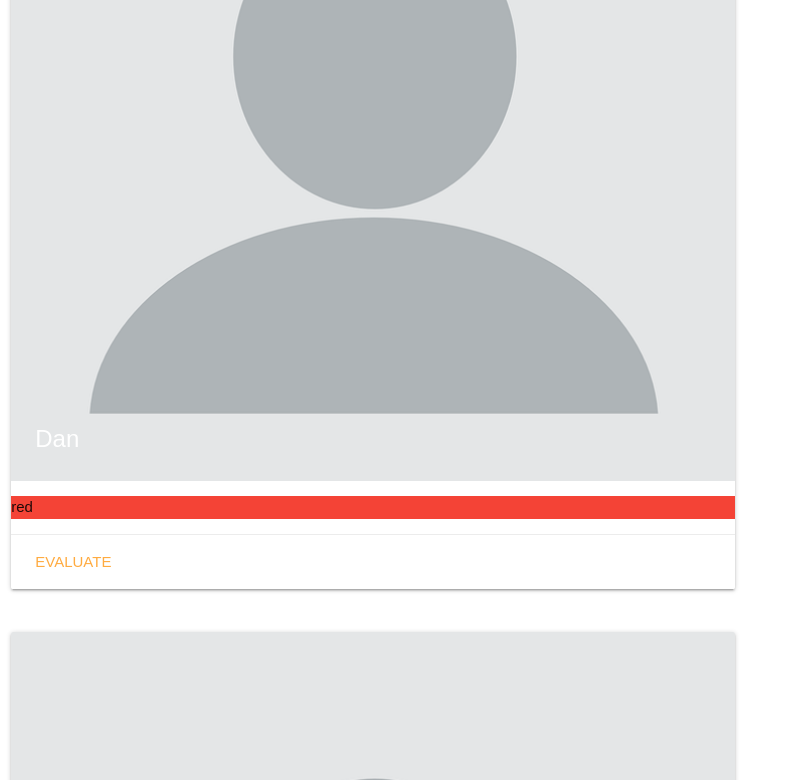
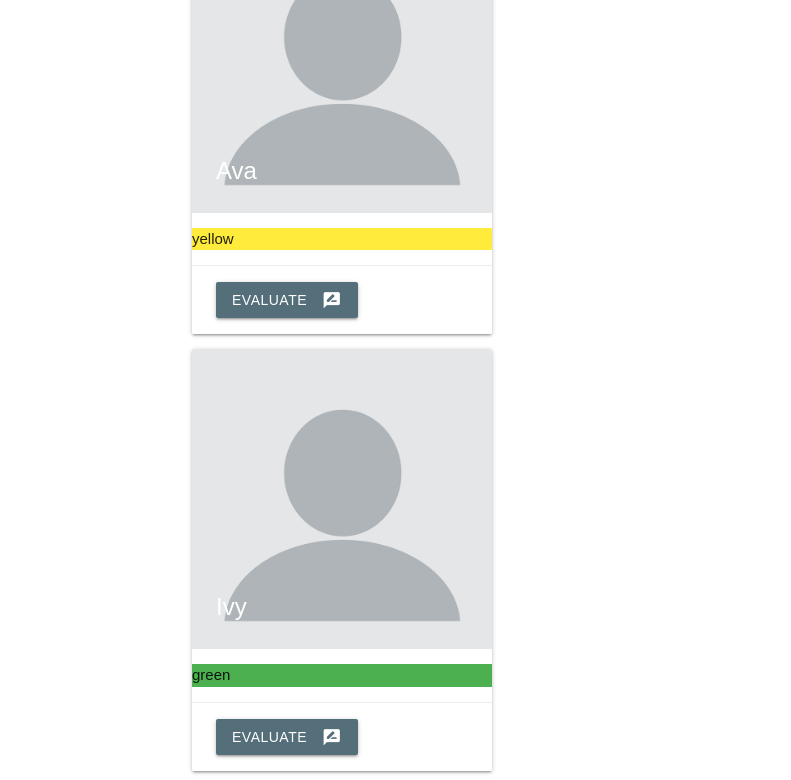
Before and after one commit to bportheine/Teachers_Evaluation_Front-End, a React (Create React App) app in the folder teacher_evalualtion_react/: page / in a window 1280 px wide. Shown: the part 1140-1920 px from the top of the page, without its empty margins (0-791 px from the left). Built offline with nearby package versions, Linux system fonts and the light colour scheme.

Commit message:
Set up Routes, attached to app.js, add RandomButton to Batch

```diff
--- a/teacher_evalualtion_react/src/App.js
+++ b/teacher_evalualtion_react/src/App.js
@@ -1,19 +1,21 @@
 import React, { Component } from 'react';
 import './App.css';
 import Title from './components/Title'
+import { BrowserRouter as Router, Route, Redirect } from 'react-router-dom'
+import Routes from './routes'
 import Batch from './containers/Batch'
 import BatchList from './containers/BatchList'
+import Student from './containers/Student'
 import Login from './containers/Login'
-import Student from './containers/Student'
 
 class App extends Component {
   render() {
     return (
-      <div className="App">
-
-        <Batch />
-
-      </div>
+      <Router>
+        <div className="App">
+          <Routes />
+        </div>
+      </Router>
     );
   }
 }
--- a/teacher_evalualtion_react/src/components/RandomButton.js
+++ b/teacher_evalualtion_react/src/components/RandomButton.js
@@ -1,13 +1,30 @@
 import React, { PureComponent } from 'react'
 import PropTypes from 'prop-types'
 
+// const color = {batch.students.map(s => {s.evaluations.map(e => e.color)} )}
+//
+// switch (color) {
+//   case 'green':
+//     console.log('Oranges are $0.59 a pound.');
+//     break;
+//   case 'yellow':
+//
+//     break;
+//   case 'red':
+//
+//     break;
+//   default:
+//     console.log('Sorry, we are out of ' + expr + '.');
+// }
+
+
 class RandomButton extends PureComponent {
-  static propTypes = {
-  }
 
   render() {
     return (
-
+      <div class="card-action">
+        <a class="blue-grey darken-3 waves-effect waves-light btn"><i class="material-icons right">live_help</i>Ask a Question</a>
+      </div>
     )
   }
 }
--- /dev/null
+++ b/teacher_evalualtion_react/src/containers/Batch.css
@@ -0,0 +1,3 @@
+.card {
+  width: 300px;
+}
--- a/teacher_evalualtion_react/src/containers/Batch.js
+++ b/teacher_evalualtion_react/src/containers/Batch.js
@@ -1,6 +1,8 @@
 import React, { PureComponent } from 'react'
 import PropTypes from 'prop-types'
 import Title from '../components/Title'
+import RandomButton from '../components/RandomButton'
+import './Batch.css'
 
 const batch = {
   "id": 1,
@@ -49,6 +51,48 @@ const batch = {
      }
    ]
    },
+   {
+   "id": 4,
+   "name": "Ivy",
+   "photo": "blank-profile-picture.png",
+   "evaluations": [
+     {
+     "id": 1,
+     "date": "2018-03-25",
+     "color": "green",
+     "comment": "All's good in the hood",
+     "teacher-id": 1,
+     }
+   ]
+   },
+   {
+   "id": 5,
+   "name": "Bob",
+   "photo": "blank-profile-picture.png",
+   "evaluations": [
+     {
+     "id": 1,
+     "date": "2018-03-25",
+     "color": "green",
+     "comment": "All's good in the hood",
+     "teacher-id": 1,
+     }
+   ]
+   },
+   {
+   "id": 6,
+   "name": "Amy",
+   "photo": "blank-profile-picture.png",
+   "evaluations": [
+     {
+     "id": 1,
+     "date": "2018-03-25",
+     "color": "red",
+     "comment": "Not so good in the hood",
+     "teacher-id": 1,
+     }
+   ]
+   }
   ]
 }
 
@@ -76,12 +120,10 @@ static PropTypes = {
 
   render() {
     return (
-      <div>
-      <ul>
+      <div class="container">
+        <Title content="Batch" />
+        <RandomButton />
         {batch.students.map(s =>
-        <li>
-        <div class="row">
-          <div class="col s12 m7">
             <div class="card">
               <div class="card-image">
                 <img src={"blank-profile-picture.png"} alt="student"/>
@@ -94,16 +136,13 @@ static PropTypes = {
                   </div>
               </div>)}
               <div class="card-action">
-                <a href="#">EVALUATE</a>
+                <a class="blue-grey darken-1 waves-effect waves-light btn"><i class="material-icons right">rate_review</i>Evaluate</a>
               </div>
-            </div>
-          </div>
+            </div>)}
+        <div class="card-action">
+          <a class="blue-grey lighten-3 waves-effect waves-light btn"><i class="material-icons right">person_add</i>Add Student</a>
         </div>
-        </li>)}
-        </ul>
       </div>
-
-
     )
   }
 }
--- /dev/null
+++ b/teacher_evalualtion_react/src/routes.js
@@ -0,0 +1,20 @@
+import React, { Component } from 'react'
+import { Route } from 'react-router-dom'
+import Batch from './containers/Batch'
+import BatchList from './containers/BatchList'
+import Student from './containers/Student'
+import Login from './containers/Login'
+
+
+export default class Routes extends Component {
+  render() {
+    return (
+      <div>
+        <Route exact path="/" component={Batch} />
+        <Route exact path="/batchlist" component={BatchList} />
+        <Route exact path="/batch" component={Batch} />
+        <Route path="/batchlist/:batchId/students/:studentId" component={Student} />
+      </div>
+    )
+  }
+}
```
Also changed, not shown: teacher_evalualtion_react/src/components/StudentPad.js (deleted, +0 -15 lines), teacher_evalualtion_react/src/actions/randomButton.js (added), teacher_evalualtion_react/src/reducers/randomButton.js (added).
